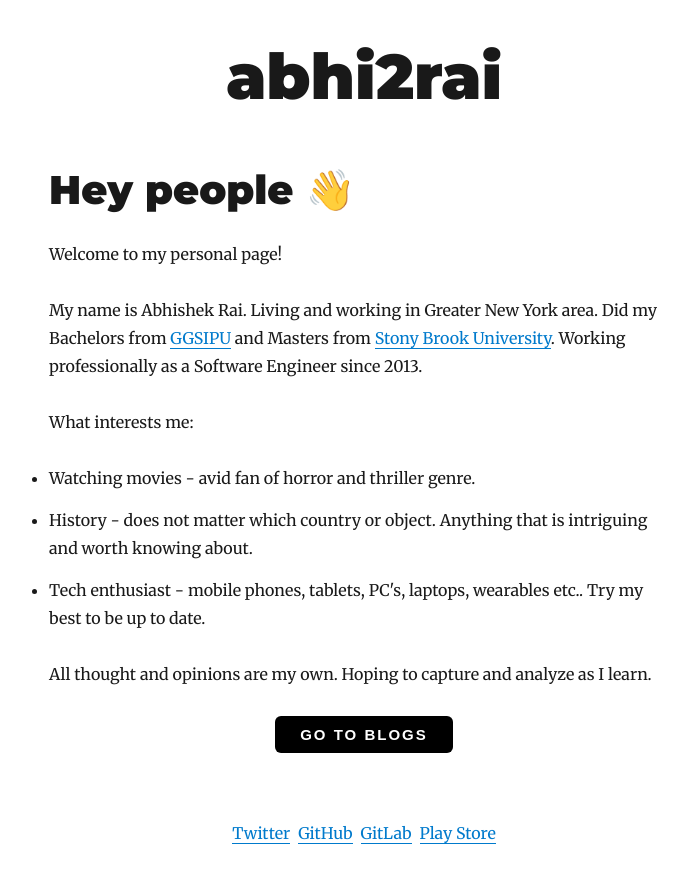
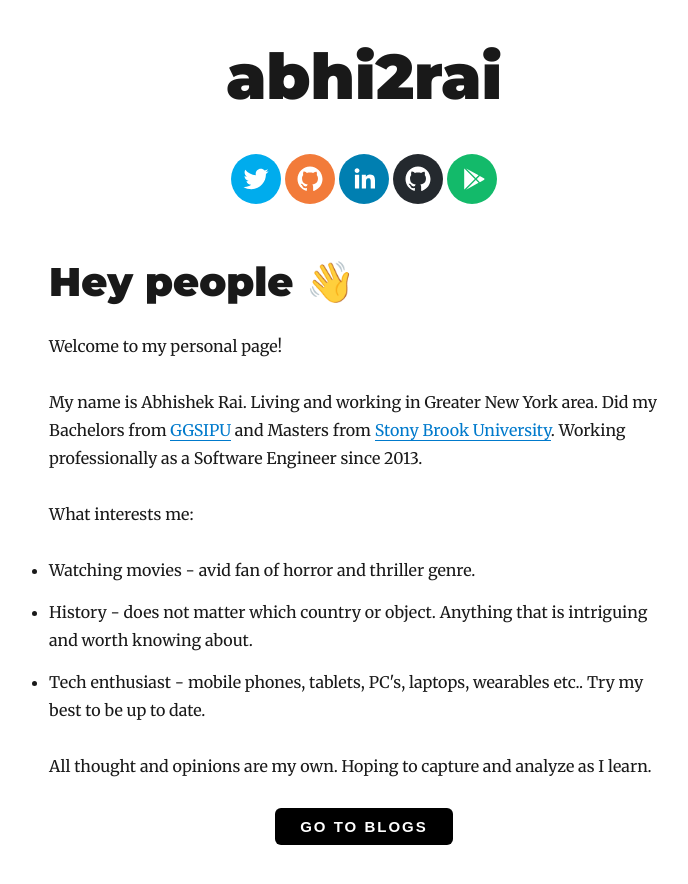
Before and after one commit to abhi2rai/abhi2rai-blog, a Gatsby site: page / in a window 1280 px wide. Shown: the whole page, without its empty margins (276-964 px from the left). Built offline with nearby package versions, Linux system fonts and the light colour scheme; Gatsby itself is replaced by a stand-in of ours; some packages are replaced by stand-ins of ours.

Commit message:
Adding Social Bar and changing styling

```diff
--- a/gatsby-config.js
+++ b/gatsby-config.js
@@ -17,6 +17,7 @@ module.exports = {
     `gatsby-plugin-offline`,
     `gatsby-plugin-react-helmet`,
     `gatsby-plugin-feed-mdx`,
+    'react-social-icons',
     {
       resolve: `gatsby-source-filesystem`,
       options: {
--- a/package.json
+++ b/package.json
@@ -36,6 +36,7 @@
     "react": "^16.8.6",
     "react-dom": "^16.8.6",
     "react-helmet": "^5.2.0",
+    "react-social-icons": "^4.1.0",
     "react-switch": "^5.0.0",
     "react-typography": "^0.16.19",
     "styled-components": "^4.2.0",
--- a/public/page-data/dev-404-page/page-data.json
+++ b/public/page-data/dev-404-page/page-data.json
@@ -1 +1 @@
-{"componentChunkName":"component---cache-dev-404-page-js","path":"/dev-404-page/","result":{"data":{"allSitePage":{"nodes":[{"path":"/404/"},{"path":"/blog/"},{"path":"/"},{"path":"/404.html"},{"path":"/blog/personal-blog-paradox/"}]}},"pageContext":{}},"staticQueryHashes":[]}
+{"componentChunkName":"component---cache-dev-404-page-js","path":"/dev-404-page/","result":{"data":{"allSitePage":{"nodes":[{"path":"/blog/personal-blog-paradox/"},{"path":"/404/"},{"path":"/blog/"},{"path":"/"},{"path":"/404.html"}]}},"pageContext":{}},"staticQueryHashes":[]}
--- a/src/components/layout.js
+++ b/src/components/layout.js
@@ -2,6 +2,7 @@ import React from "react"
 import { Link } from "gatsby"
 import styled from "styled-components"
 import Button from "../components/button"
+import SocialBar from "../components/social-bar"
 
 import { rhythm, scale } from "../utils/typography"
 
@@ -60,17 +61,9 @@ class Layout extends React.Component {
           }}
         >
           <header>{header}</header>
+          <SocialBar/>
           <main>{children}</main>
         </div>
-        <Footer>
-          <a href="https://mobile.twitter.com/abhi2rai" target="_blank" rel="noopener noreferrer">Twitter</a>
-          &ensp;
-          <a href="https://github.com/abhi2rai" target="_blank" rel="noopener noreferrer" >GitHub</a>
-          &ensp;
-          <a href="https://gitlab.com/abhi2rai" target="_blank" rel="noopener noreferrer">GitLab</a>
-          &ensp;
-          <a href="https://play.google.com/store/apps/developer?id=Abhishek+Rai" target="_blank" rel="noopener noreferrer" >Play Store</a>
-        </Footer>
       </Wrapper>
     )
   }
@@ -80,9 +73,4 @@ const Wrapper = styled.div`
   min-height: 100vh;
 `
 
-const Footer = styled.footer`
-  text-align: center;
-  margin: 24px;
-`
-
 export default Layout
--- /dev/null
+++ b/src/components/social-bar.js
@@ -0,0 +1,32 @@
+import React from "react"
+import styled from "styled-components"
+import { SocialIcon } from 'react-social-icons';
+
+function SocialBar(){
+    return (
+        <Wrapper>
+        <div>
+          <SHeader>
+            <SocialIcon url="https://mobile.twitter.com/abhi2rai" style={{boxShadow:'none'}} target="_blank" />
+            &nbsp;
+            <SocialIcon network="github" bgColor="#f27b3a" url="https://gitlab.com/abhi2rai" style={{boxShadow:'none'}} target="_blank"/>
+            &nbsp;
+            <SocialIcon url="https://www.linkedin.com/public-profile/in/abhi2rai" style={{boxShadow:'none'}} target="_blank"/>
+            &nbsp;
+            <SocialIcon url="https://github.com/abhi2rai" style={{boxShadow:'none'}} target="_blank"/>
+            &nbsp;
+            <SocialIcon network="google_play" bgColor="#13ba6a" url="https://play.google.com/store/apps/developer?id=Abhishek+Rai" style={{boxShadow:'none'}} target="_blank"/>
+          </SHeader>
+        </div>
+      </Wrapper>
+    )
+}
+
+const Wrapper = styled.div`
+`
+
+const SHeader = styled.footer`
+  text-align: center;
+`
+
+export default SocialBar
```
Also changed, not shown: public/page-data/blog/personal-blog-paradox/page-data.json (+1 -1 lines), 2 other files.
